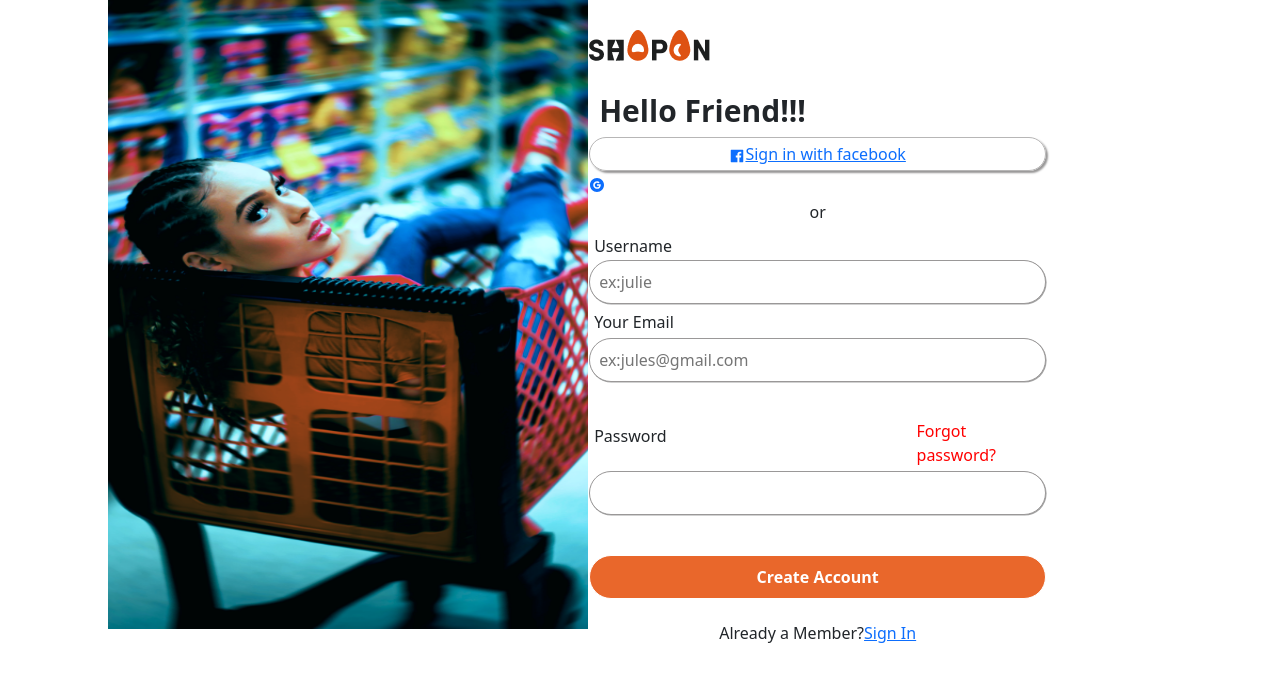
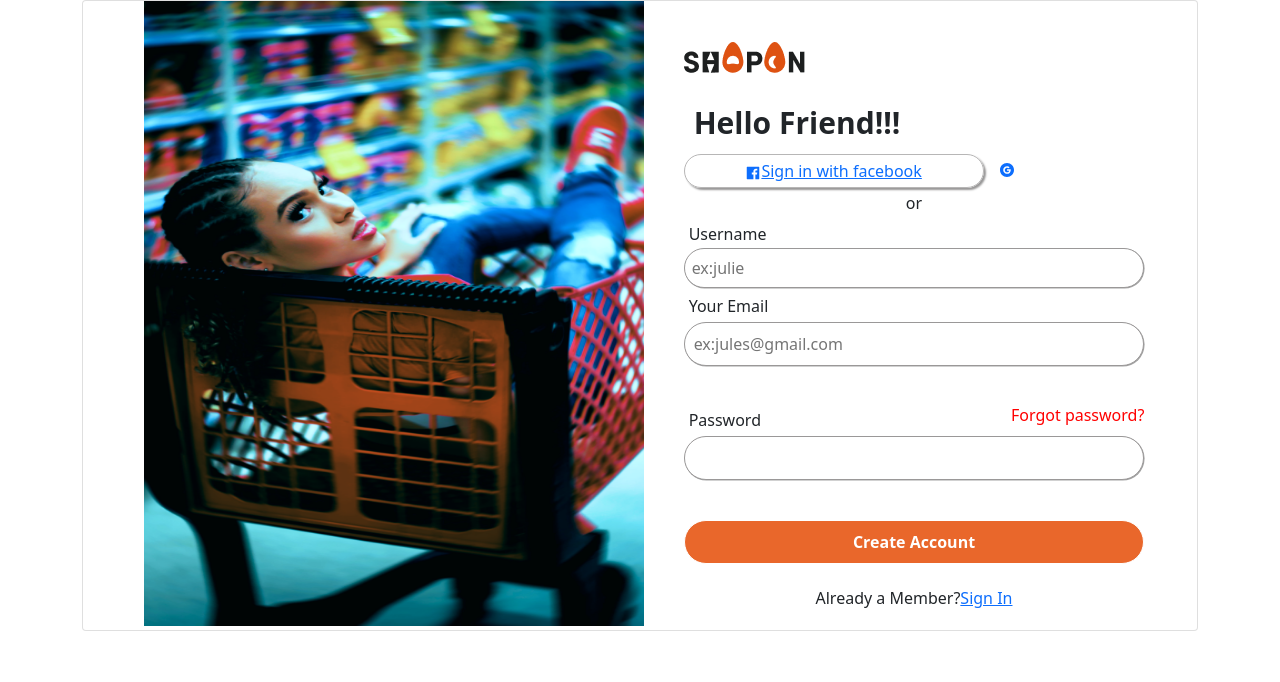
Before and after one commit to tonylyon7/ShopOn, a React (Create React App) app: page /Register in a window 1280 px wide. Shown: the top 682 px of the page. Built offline with nearby package versions, Linux system fonts and the light colour scheme; a web font is replaced by a local one.

Commit message:
'shopon'

```diff
--- a/src/User/SignUp/Register.js
+++ b/src/User/SignUp/Register.js
@@ -9,17 +9,16 @@ import { Link } from 'react-router-dom'
 const Register = () => {
   return (
     <>
-        <div className='container-fluid signin'>
-            <div className='wrapper signin'>
-            <div className='row d-flex'>
-            <div className='col-md-1'>
+        <div className='container signin'>
+
+                        <div className='card stephnie'>
+                          <div className='d-flex stephcontent'>
+
+                            <div className='stephfrontimg'>
+                            <img src={img} className='stephimg'/>
                             </div>
-                <div className='col-md-5'>
-                    <div className='stephimage1'>
-                    <img src={img} className='stephfrontimg'/>
-                    </div>
-                </div>
-                <div className='col-md-5'>
+
+                            <div className='stephcont'>
                                 <div className='stephimage2'>
                                 <img src={img1}/>
                                  </div>
@@ -28,7 +27,9 @@ const Register = () => {
                                 <div className='stephsignin'>
                                 <a href='www.facebook.com'><AiFillFacebook/>Sign in with facebook</a>
                                 </div>
-                        <a href='www.google.com'><AiFillGoogleCircle/></a>
+                                <div className='stephgo'>
+                                <a href='www.google.com' className='goog'><AiFillGoogleCircle/></a>
+                                </div>
                             </div>
                                 <p className='stephor'>or</p>
                             <form>
@@ -54,8 +55,6 @@ const Register = () => {
                             <p className='newmembers'><Link to='/SignIn'>Sign In</Link></p>
                             </div>
                             </div>
-                <div className='col-md-1'>
-                </div>
                         </div>
                         </div>
         </div>
--- a/src/User/SignUp/SignIn.js
+++ b/src/User/SignUp/SignIn.js
@@ -9,14 +9,15 @@ const SignIn = () => {
   return (
     <>
         <div className='container-fluid signin'>
-            <div className='wrapper signin'>
-            <div className='row d-flex'>
-                <div className='col-md-6'>
-                    <div className='stephimage1'>
-                    <img src={img} className='stephfrontimg'/>
+           <div className='row'>
+                <div className='col-md-2'></div>
+                <div className='col-md-8'>
+                <div className='card  contsteph'>
+                <div className='contentsteph d-flex'>
+                        <div className='stephfrontimg'>
+                            <img src={img}/>
                         </div>
-                </div>
-                <div className='col-md-6'>
+                        <div className='stephcon'>
                         <div className='stephimage2'>
                             <img src={img1}/>
                         </div>
@@ -25,7 +26,9 @@ const SignIn = () => {
                     <div className='stephsignin'>
                     <a href='www.facebook.com'><AiFillFacebook/>Sign in with facebook</a>
                     </div>
-                        <a href='www.google.com'><AiFillGoogleCircle/></a>
+                       <div className='googl mt-3 ml-4'>
+                       <a href='www.google.com'className='ml-4'><AiFillGoogleCircle/></a>
+                       </div>
                     </div>
                     <p className='stephor'>or</p>
                     <form>
@@ -47,7 +50,12 @@ const SignIn = () => {
                     <Link to='/Register' className='newmembers'>Register Now</Link>
                     </div>
                         </div>
+
+
                 </div>
+            </div>
+                </div>
+                <div className='col-md-2'></div>
            </div>
         </div>
     </>
--- a/src/User/SignUp/Signup style/Register.css
+++ b/src/User/SignUp/Signup style/Register.css
@@ -1,16 +1,17 @@
-.wrapper{
-    width: 90%;
+.stephnie{
+    border: 1px solid rgb(236, 235, 235);
+    background-color: white;
+}
+.stephcontent{
+    justify-content: center;
+    align-items: center;
 }
 
-.stephimage2{
-    padding-top: 15px;
-    margin-top: 15px;
-
+.stephcont{
 }
-
-.stephfrontimg{
-    width: 480px;
-    height: 629px;
+.stephimg{
+    width: 500px;
+    height: 625px;
 }
 .registerheading{
     font-weight: 600;
@@ -29,20 +30,29 @@
     margin-top: 5px;
     padding: 4px;
     box-shadow: 2px 2px 2px rgb(151, 150, 150);
+    width: 300px;
 }
 .socialmedia{
-
+    display: flex;
+}
+.stephgo{
+    margin-left: 15px;
+    margin-top: 7px;
+}
+.goog{
+    width: 300px;
+    height: 300px;
 }
 .stephor{
     text-align: center;
-    margin: 5px;
+    margin: 3px;
 }
 .Username{
     display: flex;
     flex-direction: column;
 }
 .Username label{
-    margin-top: 5px;
+    margin-top: 4px;
     margin-bottom: 2px;
     margin-left: 5px;
     font-weight: 500;
@@ -50,7 +60,7 @@
 .Username input{
     border: 1.5px solid #9a9898;
     border-radius: 30px;
-    padding: 9px;
+    padding: 7px;
     box-shadow: .6px .6px rgb(163, 163, 163);
 }
 .email{
--- a/src/User/SignUp/Signup style/signin.css
+++ b/src/User/SignUp/Signup style/signin.css
@@ -1,16 +1,19 @@
-.wrapper{
-    width: 90%;
+.contsteph{
+    justify-content: space-between;
 }
-
+.stephcon{
+    margin-right: 17px;
+}
 .stephimage2{
-    padding-top: 30px;
-    margin-top: 30px;
+    padding-top: 18px;
+    margin-top: 19px
 
 }
 
 .stephfrontimg{
-    width: 590px;
+    width: 540px;
     height: 629px;
+    margin-left: 8px;
 }
 .registerheading{
     font-weight: 600;
@@ -31,7 +34,6 @@
     box-shadow: 2px 2px 2px rgb(151, 150, 150);
 }
 .socialmedia{
-
 }
 .stephor{
     text-align: center;
@@ -65,11 +67,11 @@
 .passworde{
     margin-top: 10px;
     margin-bottom: 4px;
-    margin-left: 5px;
+    margin-left: 3px;
     font-weight: 500;
 }
 .forgotpassword{
-    margin-left: 363px;
+    margin-left: 200px;
     color: red;
     text-decoration: none;
     margin-top: 3px;
```
Lines whose indentation alone changed are shown as unchanged.
